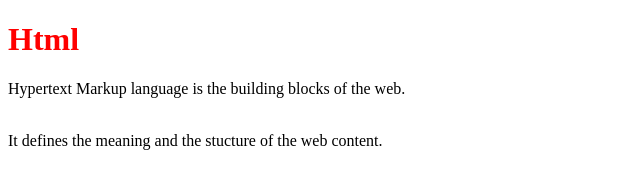
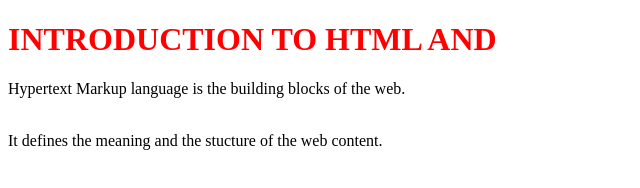
Before and after one commit to EphieAdhiambo/Intro-Prep, a plain HTML site: page index.html in a window 1280 px wide. Shown: the whole page, without its empty margins (0-640 px from the left). Drawn offline with Linux system fonts and the light colour scheme.

Commit message:
Update index.html

```diff
--- a/index.html
+++ b/index.html
@@ -4,10 +4,10 @@
     <meta charset="UTF-8">
     <meta http-equiv="X-UA-Compatible" content="IE=edge">
     <meta name="viewport" content="width=device-width, initial-scale=1.0">
-    <title><b>INRTODUCTION TO HTML AND CSS</b></title>
+    <title>Html</title>
 </head>
 <body>
-    <h1 style="color:red;">Html</h1>
+    <h1 style="color:red;">INTRODUCTION TO HTML AND</h1>
     <p>Hypertext Markup language is the building blocks of the web.</p>
     <P><br>It defines the meaning and the stucture of the web content.</p>
 </body>
```
